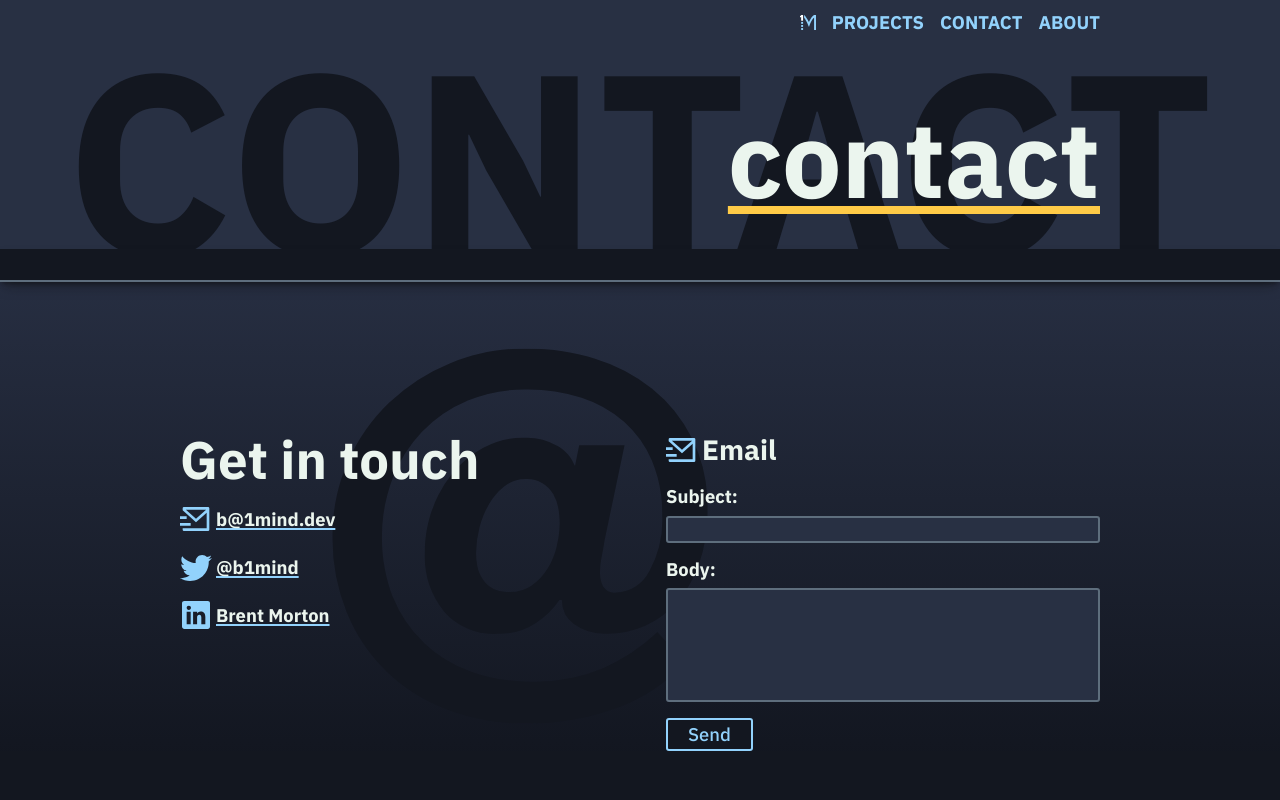
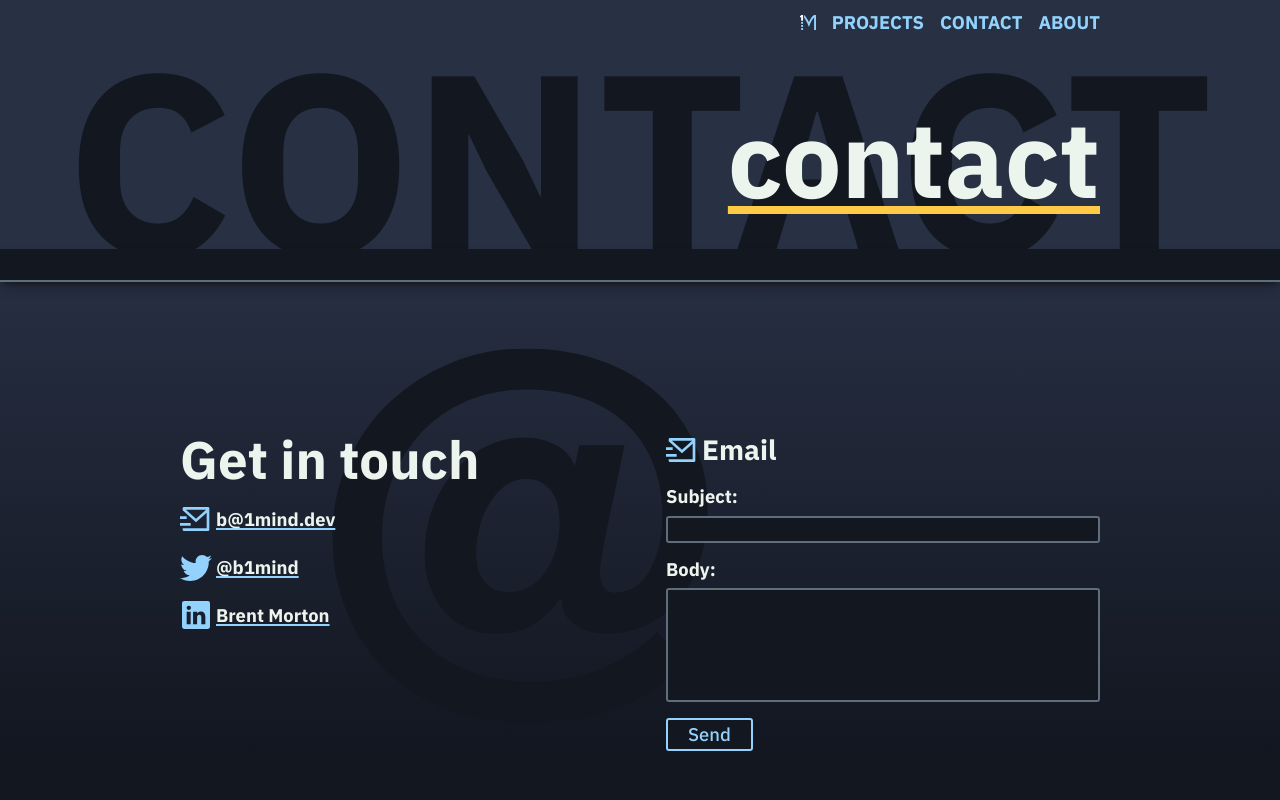
Before and after one commit to b1mind/bfolio, a SvelteKit app: page /contact in a window 1280 px wide. Shown: the top 800 px of the page. Built offline with nearby package versions, Linux system fonts and the light colour scheme.

Commit message:
💄 text area bg

```diff
--- a/src/routes/contact/+page.svelte
+++ b/src/routes/contact/+page.svelte
@@ -136,8 +136,8 @@
 	textarea {
 		--spacer: var(--spacer-2);
 		color: var(--clr-white);
-		// background-color: var(--clr-secondary-bg);
-		background-color: var(--clr-primary-bg);
+		background-color: var(--clr-secondary-bg);
+		// background-color: var(--clr-primary-bg);
 		border: 2px solid var(--clr-gray);
 		// border: none;
 		resize: none;
```
